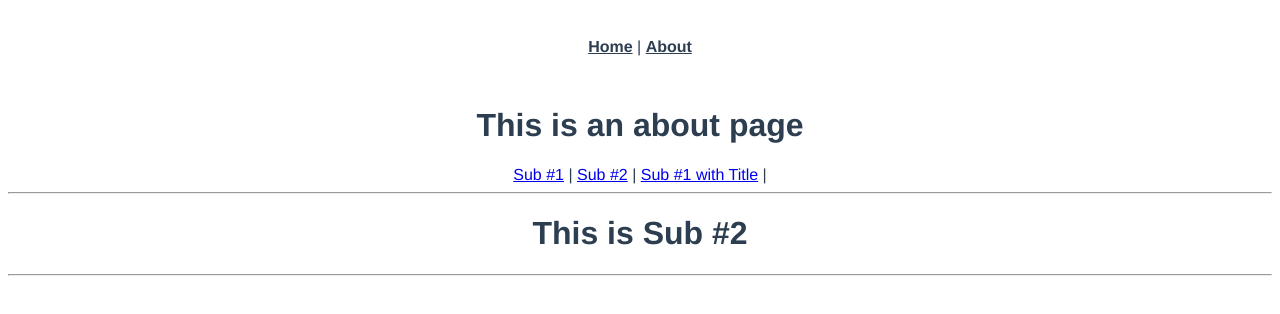
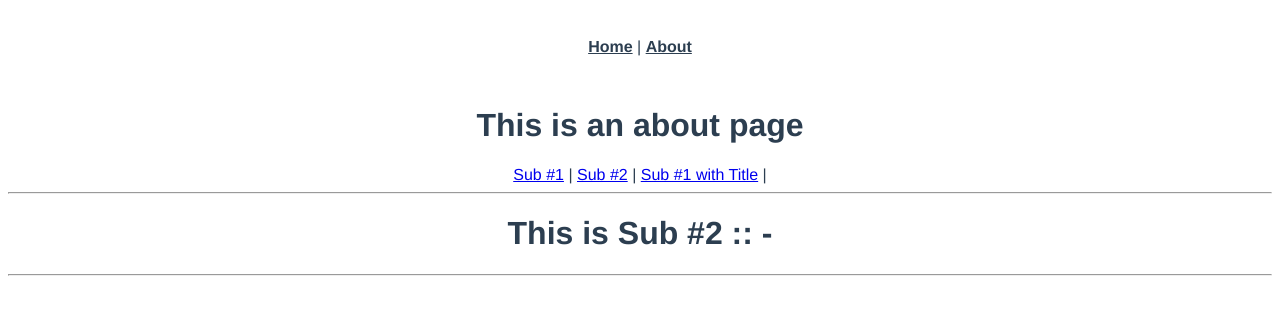
Before and after one commit to CodeBanBan/vue-hello-world, a Vue app: page /about/sub2 in a window 1280 px wide. Shown: the top 314 px of the page. Built offline with nearby package versions, Linux system fonts and the light colour scheme.

Commit message:
route: try set url param or query string to props

```diff
--- a/src/views/about/about-route.js
+++ b/src/views/about/about-route.js
@@ -17,11 +17,13 @@ export default [
   {
     path: 'sub2',
     name: 'about-sub2',
-    component: Sub2
+    component: Sub2,
+    props: (route) => ({ title: route.query.title })
   },
   {
     path: 'sub1/:title',
     name: 'about-sub1',
-    component: Sub1
+    component: Sub1,
+    props: true
   }
 ]
--- a/src/views/about/sub/Sub1.vue
+++ b/src/views/about/sub/Sub1.vue
@@ -1,6 +1,6 @@
 <template>
     <div class="container">
-      <h1>This is Sub ###1 : {{$route.params.title || '[No Title]'}}</h1>
+      <h1>This is Sub ###1 : {{title || '[No Title]'}}</h1>
     </div>
 </template>
 
@@ -8,6 +8,7 @@
 
 export default {
   name: 'sub1',
+  props: ['title'],
   components: {}
 }
 </script>
--- a/src/views/about/sub/Sub2.vue
+++ b/src/views/about/sub/Sub2.vue
@@ -1,6 +1,6 @@
 <template>
     <div class="about">
-      <h1>This is Sub #2</h1>
+      <h1>This is Sub #2 :: {{ title || '-' }}</h1>
     </div>
 </template>
 
@@ -8,6 +8,7 @@
 
 export default {
   name: 'sub2',
+  props: ['title'],
   components: {}
 }
 </script>
```
